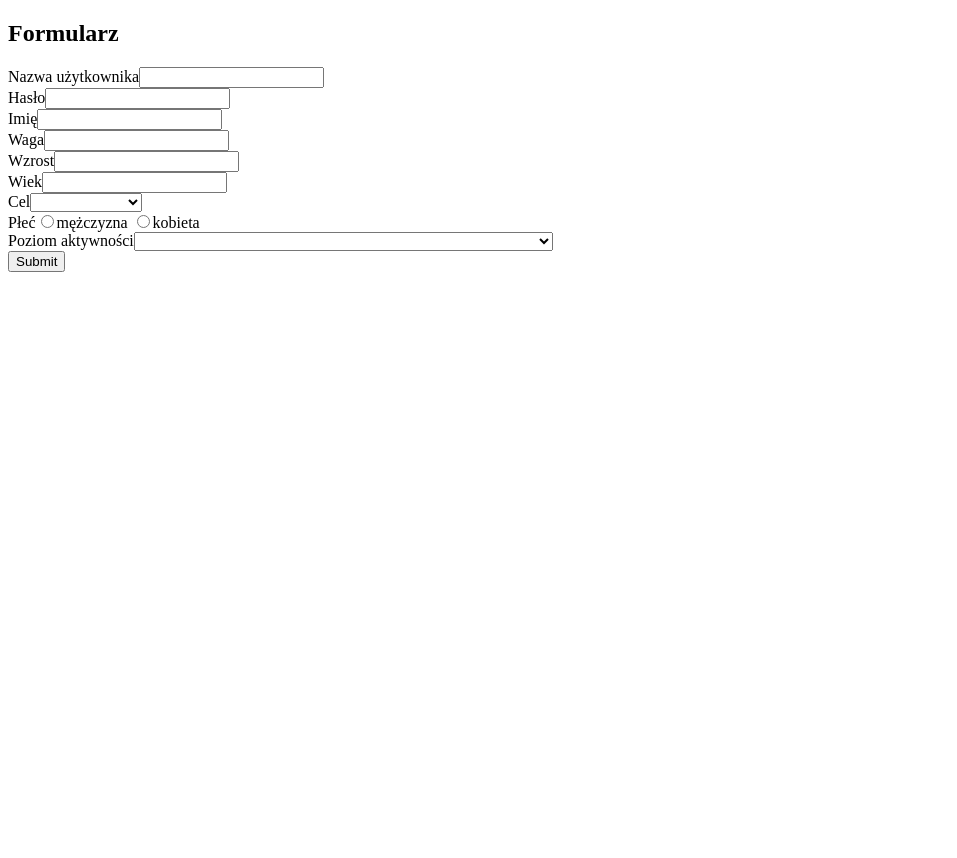
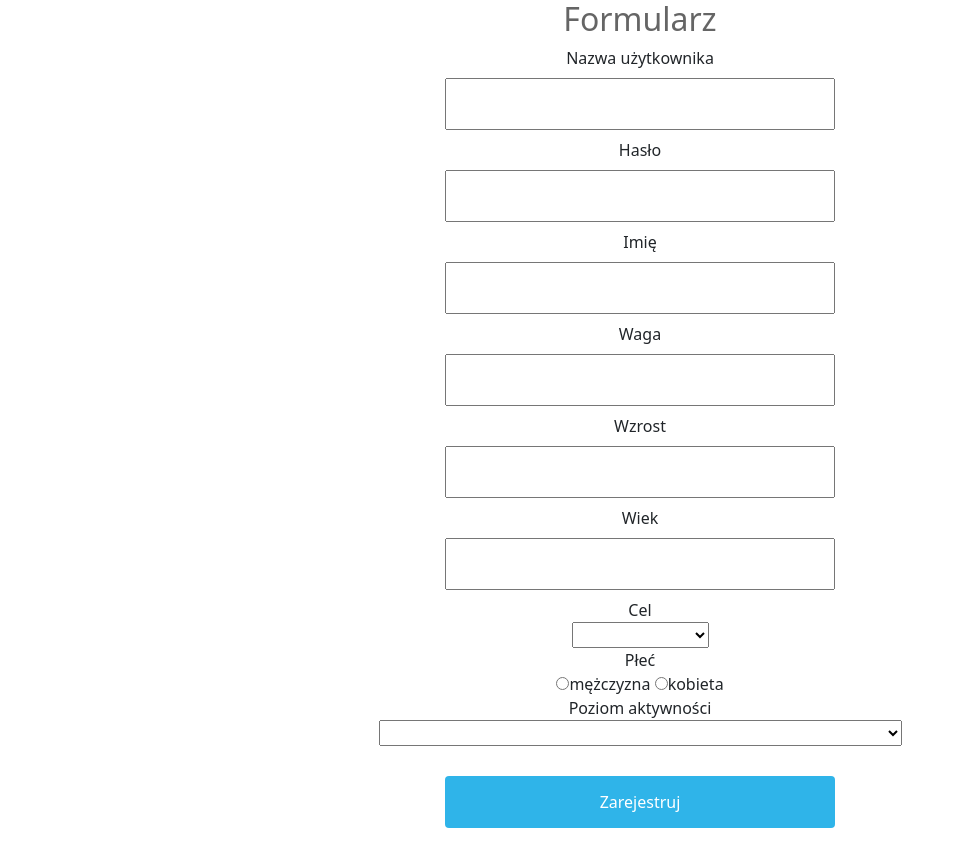
Before and after one commit to kacperx0m/Komponenty, an Angular app: page /register in a window 1280 px wide. Shown: the whole page, without its empty margins (0-957 px from the left). Before the commit the page ends 800 px from the top, so only its background shows below. Built offline with nearby package versions, Linux system fonts and the light colour scheme.

Commit message:
Add basic layout
Add basic layout for login and register views

```diff
--- a/angular.json
+++ b/angular.json
@@ -25,9 +25,13 @@
               "src/assets"
             ],
             "styles": [
+              "node_modules/bootstrap/scss/bootstrap.scss",
+              "node_modules/bootstrap-icons/font/bootstrap-icons.css",
               "src/styles.css"
             ],
-            "scripts": []
+            "scripts": [
+              "node_modules/bootstrap/dist/js/bootstrap.bundle.min.js"
+            ]
           },
           "configurations": {
             "production": {
--- a/package.json
+++ b/package.json
@@ -18,6 +18,9 @@
     "@angular/platform-browser": "^15.2.0",
     "@angular/platform-browser-dynamic": "^15.2.0",
     "@angular/router": "^15.2.0",
+    "@ng-bootstrap/ng-bootstrap": "^16.0.0-rc.2",
+    "boostrap": "^2.0.0",
+    "bootstrap-icons": "^1.11.2",
     "rxjs": "~7.8.0",
     "tslib": "^2.3.0",
     "zone.js": "~0.12.0"
--- a/src/app/app.module.ts
+++ b/src/app/app.module.ts
@@ -21,7 +21,7 @@ import { AuthService } from './services/auth.service';
   imports: [
     BrowserModule,
     ReactiveFormsModule,
-    AppRoutingModule
+    AppRoutingModule,
   ],
   providers: [AuthService],
   bootstrap: [AppComponent]
--- a/src/app/components/form/form.component.css
+++ b/src/app/components/form/form.component.css
@@ -1,3 +1,26 @@
 input.ng-invalid.ng-touched{
   border: red 1px solid;
 }
+.form {
+  text-align: center;
+}
+h2 {
+  color: black;
+  opacity: .6;
+}
+input[type=text] {
+  width: 390px;
+  padding: 12px 20px;
+  margin: 8px 0;
+  box-sizing: border-box;
+}
+input[type=submit] {
+  width: 390px;
+  background-color: #2fb4e9;
+  color: white;
+  padding: 14px 20px;
+  margin: 30px 0;
+  border: none;
+  border-radius: 4px;
+  cursor: pointer;
+}
--- a/src/app/components/form/form.component.html
+++ b/src/app/components/form/form.component.html
@@ -2,7 +2,7 @@
   <h2 id="initial_data">Formularz</h2>
 
   <form [formGroup]="reactiveForm" (ngSubmit)="onSubmit()">
-      <label for="useraname">Nazwa użytkownika</label>
+      <label for="useraname">Nazwa użytkownika</label><br>
       <input type="text" id="useraname" formControlName="username">
 
       <div style="color: red"
@@ -11,7 +11,7 @@
 
       <br>
 
-      <label for="password">Hasło</label>
+      <label for="password">Hasło</label><br>
       <input type="text" id="password" formControlName="password">
 
       <div style="color: red"
@@ -21,7 +21,7 @@
 
       <br>
 
-      <label for="name">Imię</label>
+      <label for="name">Imię</label><br>
       <input type="text" id="name" formControlName="name">
 
       <div style="color: red"
@@ -30,7 +30,7 @@
 
       <br>
 
-      <label for="weight">Waga</label>
+      <label for="weight">Waga</label><br>
       <input type="text" id="weight" formControlName="weight">
 
       <div style="color: red"
@@ -39,7 +39,7 @@
 
       <br>
 
-      <label for="height">Wzrost</label>
+      <label for="height">Wzrost</label><br>
       <input type="text" id="height" formControlName="height">
 
       <div style="color: red"
@@ -48,7 +48,7 @@
 
       <br>
 
-      <label for="age">Wiek</label>
+      <label for="age">Wiek</label><br>
       <input type="text" id="age" formControlName="age">
 
       <div style="color: red"
@@ -57,7 +57,7 @@
 
       <br>
 
-      <label for="goal">Cel</label>
+      <label for="goal">Cel</label><br>
       <select id="goal" formControlName="goal">
           <option value="schudnac">schudnac</option>
           <option value="utrzymac">utrzymac wage</option>
@@ -70,13 +70,13 @@
 
       <br>
 
-      <label for="gender">Płeć</label>
+      <label for="gender">Płeć</label><br>
       <input type="radio" id="male" value="m" formControlName="gender">mężczyzna
       <input type="radio" id="female" value="k" formControlName="gender">kobieta
 
       <br>
 
-      <label for="activityLevel">Poziom aktywności</label>
+      <label for="activityLevel">Poziom aktywności</label><br>
       <select id="activityLevel" formControlName="activityLevel">
           <option value="niski">niski poziom aktywności</option>
           <option value="lekki">lekki poziom aktywności -> 1-3 treningi/tydzień</option>
@@ -87,7 +87,7 @@
 
       <br>
 
-      <input type="submit" value="Submit" id="btn">
+      <input type="submit" value="Zarejestruj" id="btn">
       <div style="color: red"
       *ngIf="isSubmitted &&
       (reactiveForm.get('username').invalid && reactiveForm.get('username').value===null ||
--- a/src/app/components/login/login.component.css
+++ b/src/app/components/login/login.component.css
@@ -1,3 +1,29 @@
 .form {
     text-align: center;
 }
+a {
+    margin-top: 10px;
+    color: grey;
+    text-decoration: underline;
+    cursor: pointer;
+}
+input[type=text] {
+    width: 390px;
+    padding: 12px 20px;
+    margin: 8px 0;
+    box-sizing: border-box;
+}
+input[type=submit] {
+    width: 390px;
+    background-color: #2fb4e9;
+    color: white;
+    padding: 14px 20px;
+    margin: 8px 0;
+    border: none;
+    border-radius: 4px;
+    cursor: pointer;
+}
+h1 {
+    color: black;
+    opacity: .6;
+}
--- a/src/app/components/login/login.component.html
+++ b/src/app/components/login/login.component.html
@@ -1,13 +1,11 @@
 <div class="form">
     <h1>Zaloguj się</h1>
     <form [formGroup]="reactiveForm" (ngSubmit)="onSubmit()">
-        <label for="useraname">Nazwa użytkownika</label>
-        <input type="text" id="useraname" formControlName="username">
+        <input type="text" id="useraname" formControlName="username" placeholder="Nazwa użytkownika">
         <br>
-        <label for="password">Hasło</label>
-        <input type="text" id="password" formControlName="password">
+        <input type="text" id="password" formControlName="password" placeholder="Hasło">
         <br>
         <input type="submit" value="Zaloguj" id="btn">
     </form>
-    <button (click)="register()">Rejestracja</button>
+    <a (click)="register()">Rejestracja</a>
 </div>
```
Also changed, not shown: 1 other file (tests, documents, lock files or other folders).
